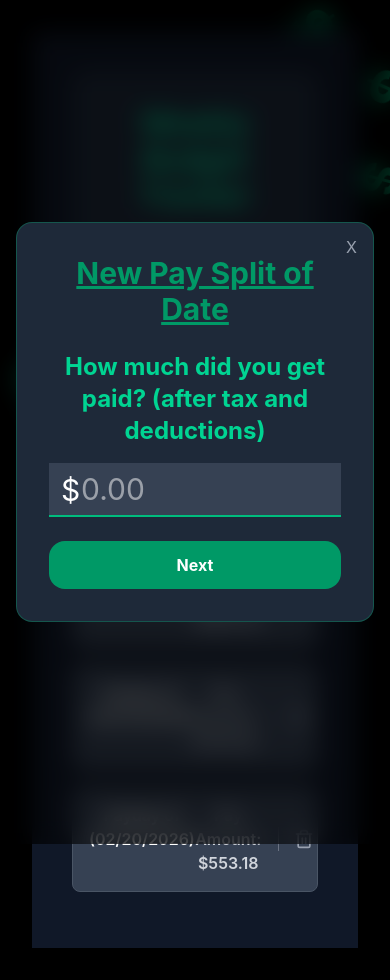
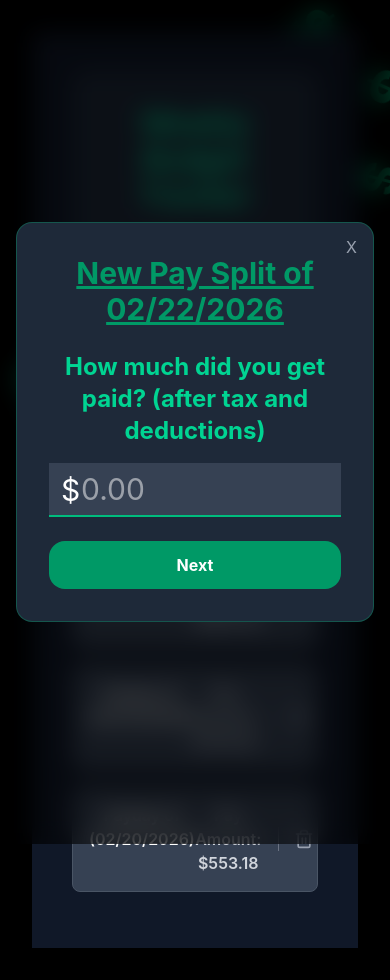
Before and after one commit to ChickPhilA/budget-tracker, a React (Vite) app: page / in a window 390 px wide. Both pictures are taken after a click on the button "Start a new pay split". Built offline with nearby package versions, Linux system fonts and the light colour scheme.

Commit message:
Finished wizard 1 of the budgeting application; includes current date and responsiveness to no input

```diff
--- a/src/App.jsx
+++ b/src/App.jsx
@@ -17,7 +17,8 @@ const fakePaySplits = [
   // State variables for the app
   const [pay, setPay] = useState()
   const [categories, setCategories] = useState(['Savings', 'Coffee', 'Gas'])
-  const [date, setDate] = useState('')
+  const [date, setDate] = useState(new Date().toLocaleDateString('en-US', {month: '2-digit', day: '2-digit', year: 'numeric'}))
+  // this will be used to label the pay split with a date. We can default it to today's date, but ideally we would let the user select the date of their payday in the Step 1 of the wizard (will be implemented later)
   const [newPayClicked, setNewPayActivity] = useState(false) // for the SplitButton when we want to initate a new pay split
   const [history, changeHistory] = useState(fakePaySplits) // this is the state for the history container. We will update this when we add a new pay split to the history
   const [wizardStep, changeWizardStep] = useState(0) // this is for the 3-step state wizard in our splitting process. 1 is total pay, 2 is categories, and 3 is the splitting among categories
@@ -53,7 +54,7 @@ const handleNext = () => {
 
         {newPayClicked && (
           <div className="flex justify-center items-center fixed inset-0 z-50 bg-black/60 backdrop-blur-md p-4">
-            <div className="bg-gray-800 border border-emerald-500/30 w-full max-w-lg p-8 rounded-2xl relative">
+            <div className={`bg-gray-800 border border-emerald-500/30 w-full max-w-lg p-8 rounded-2xl relative ${shake ? `animate-shake` : ''}`}>
 
             {/* The back and close buttons */}
               {wizardStep > 1 && (
@@ -71,7 +72,7 @@ const handleNext = () => {
               {/* Step 1: Input the total pay */}
               {wizardStep === 1 && (
                 <div className="text-center">
-                  <h1 className="text-3xl font-bold text-emerald-600 mb-6 underline "> New Pay Split of Date </h1>
+                  <h1 className="text-3xl font-bold text-emerald-600 mb-6 underline "> New Pay Split of {date} </h1>
                   <h2 className="text-2xl font-bold text-emerald-400 mb-4"> How much did you get paid? (after tax and deductions)</h2>
 
                   <div
```
